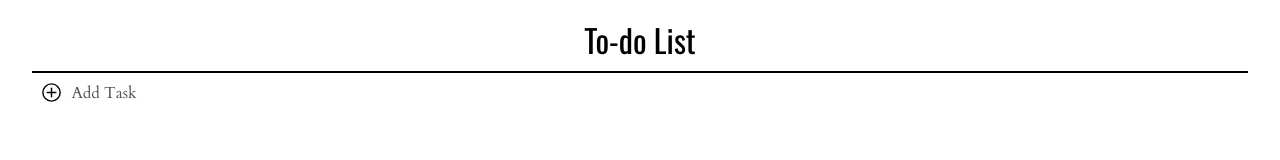
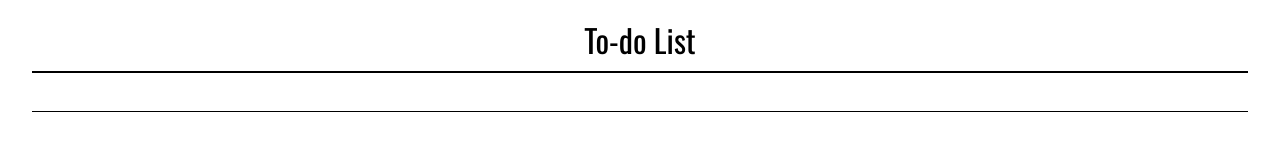
Before and after one commit to jacobhusband/todo-list, a website built with webpack: page src/index.html in a window 1280 px wide. Both pictures are taken after a click on the button "Add Task". Built offline with nearby package versions, Linux system fonts and the light colour scheme.

Commit message:
Add types and make task button clickable

```diff
--- a/src/css/styles.css
+++ b/src/css/styles.css
@@ -17,7 +17,7 @@
   color: rgb(82, 82, 82);
 }
 
-.task-input-styling {
+input.add_task {
   border: none;
   outline: none;
   padding: 0.5rem;
@@ -70,7 +70,7 @@ button.plus_button:hover {
   color: rgb(65, 218, 65);
 }
 
-.task-input-styling:focus {
+input.add_task:focus {
   outline: none;
   border-bottom: 1px solid black;
 }
--- a/src/index.html
+++ b/src/index.html
@@ -30,6 +30,7 @@
           Add Task
         </p>
       </button>
+      <input type="text" name="task" class="add_task width-100 hidden" />
     </div>
   </body>
 </html>
--- a/src/index.ts
+++ b/src/index.ts
@@ -11,3 +11,5 @@ const emitter = new EventEmitter();
 const tm = new TaskManager(emitter);
 const em = new EventManager(emitter);
 const uim = new UIManager(emitter);
+
+export { tm, em, uim };
--- a/src/js/eventManager.ts
+++ b/src/js/eventManager.ts
@@ -1,14 +1,25 @@
+import { uim, tm } from "..";
+
 const { EventEmitter } = require("events");
 
 export default class EventManager {
-  addTaskBtn: Element | null;
-  taskListEl: Element | null;
+  addTaskBtn: HTMLButtonElement | null;
+  addTaskInput: HTMLInputElement | null;
+  taskListEl: HTMLUListElement | null;
+
   constructor(private emitter: typeof EventEmitter) {
     this.emitter = emitter;
     this.addTaskBtn = document.querySelector("button.plus_button");
     this.taskListEl = document.querySelector("ul.list_content");
+    this.addTaskInput = document.querySelector("input.add_task");
     this.listenForTaskButtonClicks();
   }
 
-  listenForTaskButtonClicks() {}
+  listenForTaskButtonClicks() {
+    this.addTaskBtn?.addEventListener("click", () => {
+      this.addTaskBtn?.classList.add("hidden");
+      this.addTaskInput?.classList.remove("hidden");
+      this.addTaskInput?.focus();
+    });
+  }
 }
--- a/src/js/uiManager.ts
+++ b/src/js/uiManager.ts
@@ -1,11 +1,13 @@
+import { tm } from "..";
 const { EventEmitter } = require("events");
 
 export default class UIManager {
   constructor(private emitter: typeof EventEmitter) {
     this.emitter = emitter;
+    this.renderTasks = this.renderTasks.bind(this);
   }
 
-  #createTaskElement = (title: string): object => {
+  #createTaskElement = (title: string): Node => {
     const taskEl = document.createElement("li");
     taskEl.innerText = title;
     return taskEl;
@@ -18,6 +20,8 @@ export default class UIManager {
       taskListEl.innerHTML = "";
     }
 
-    this.emitter.emit("taskListUpdated", taskListEl);
+    tm.getTasks().forEach((task) => {
+      taskListEl?.appendChild(this.#createTaskElement(task.title));
+    });
   };
 }
```
Also changed, not shown: dist/bundle.js, dist/index.html.
